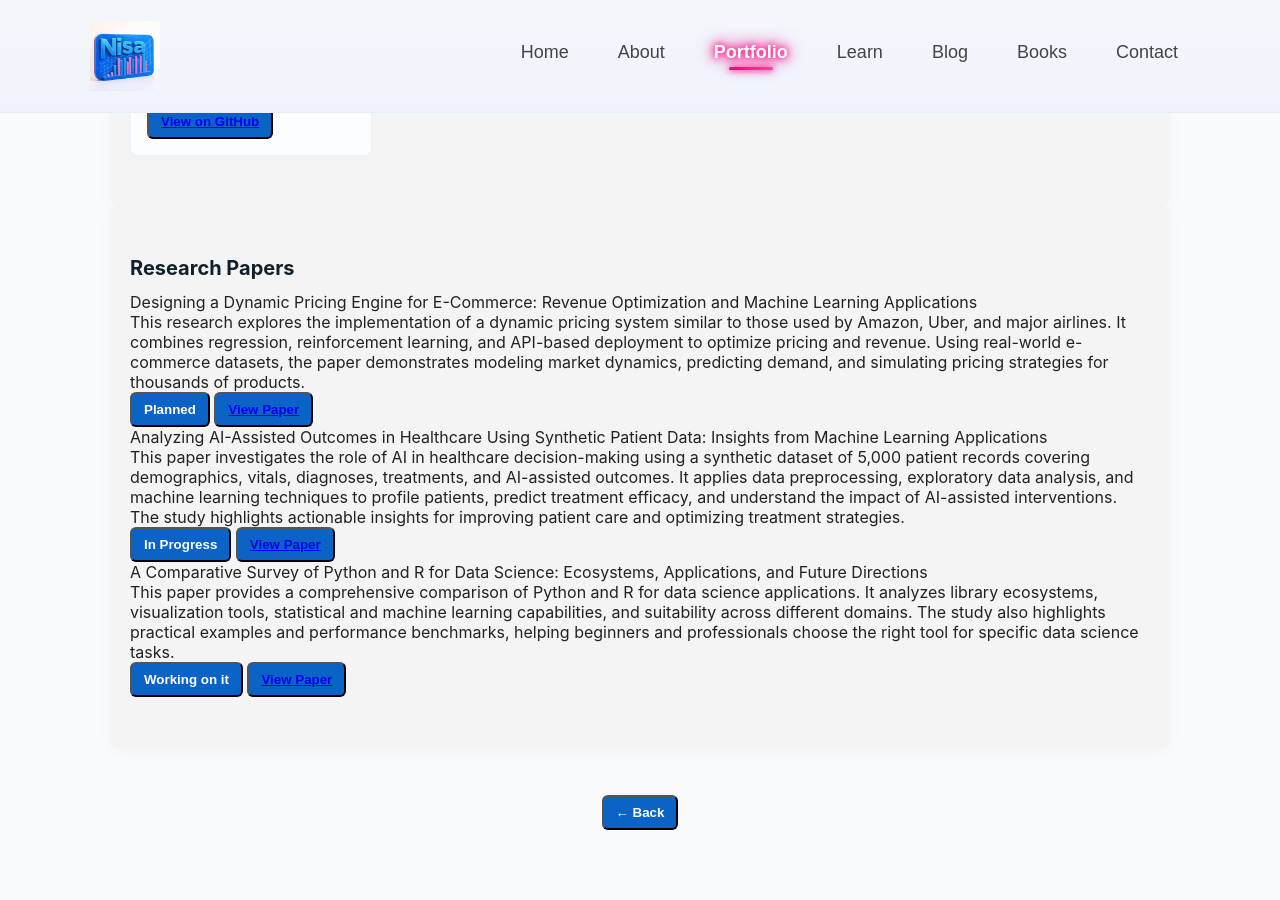
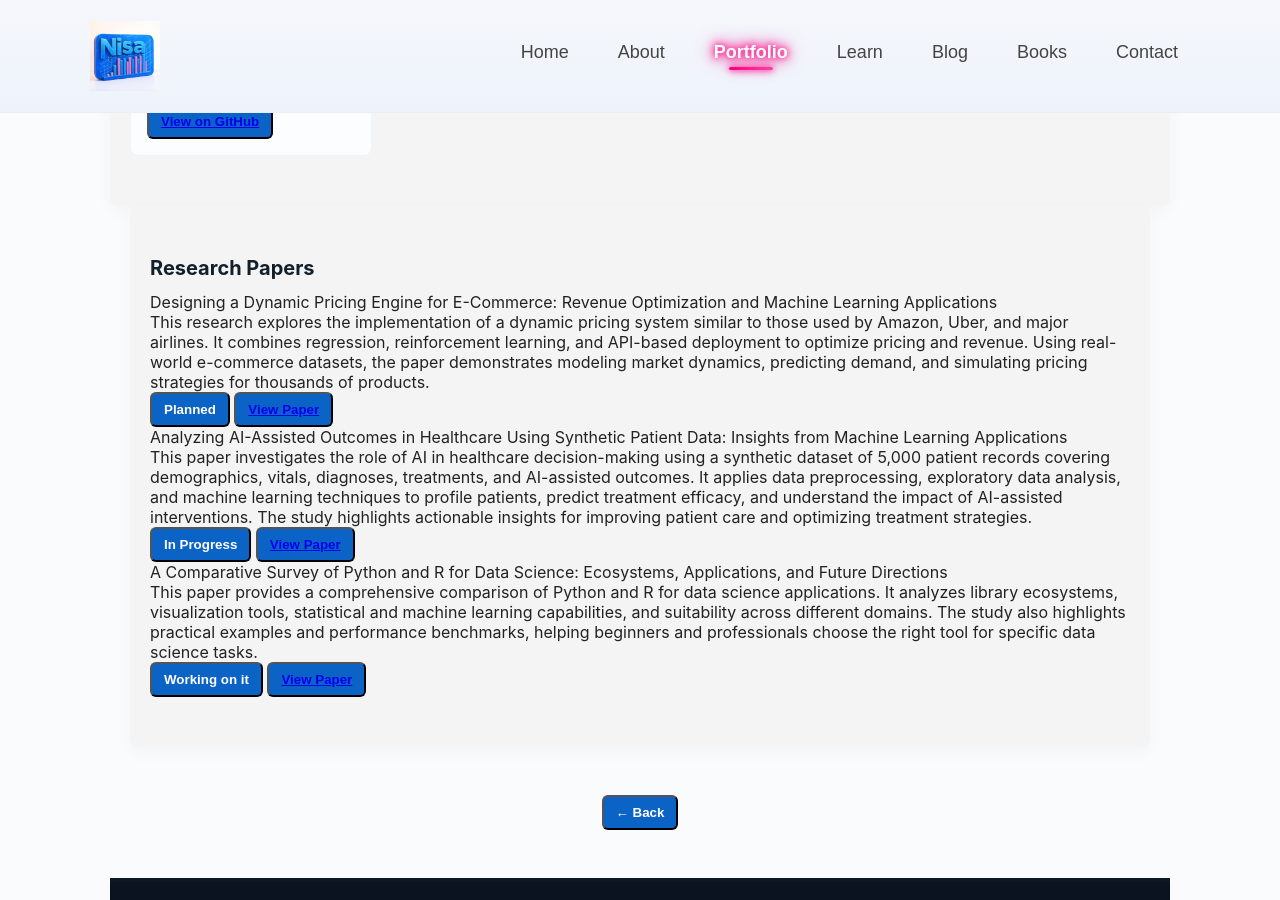
Before and after one commit to tabassumunnisa19/My_Personal_Website, a Jekyll site: the page portfolio.html, which Jekyll copies as it is, in a window 1280 px wide and 900 px high, scrolled down 574 px. Built offline with Jekyll 4.4.1, drawn with Linux system fonts in a browser that asks for light colours.

Commit message:
Update portfolio.html

```diff
--- a/portfolio.html
+++ b/portfolio.html
@@ -75,7 +75,7 @@
 
       </div>
     </section>
-
+<main class="site-container">
    <!-- Research Papers Section -->
 <section class="section">
   <h2>Research Papers</h2>
```
